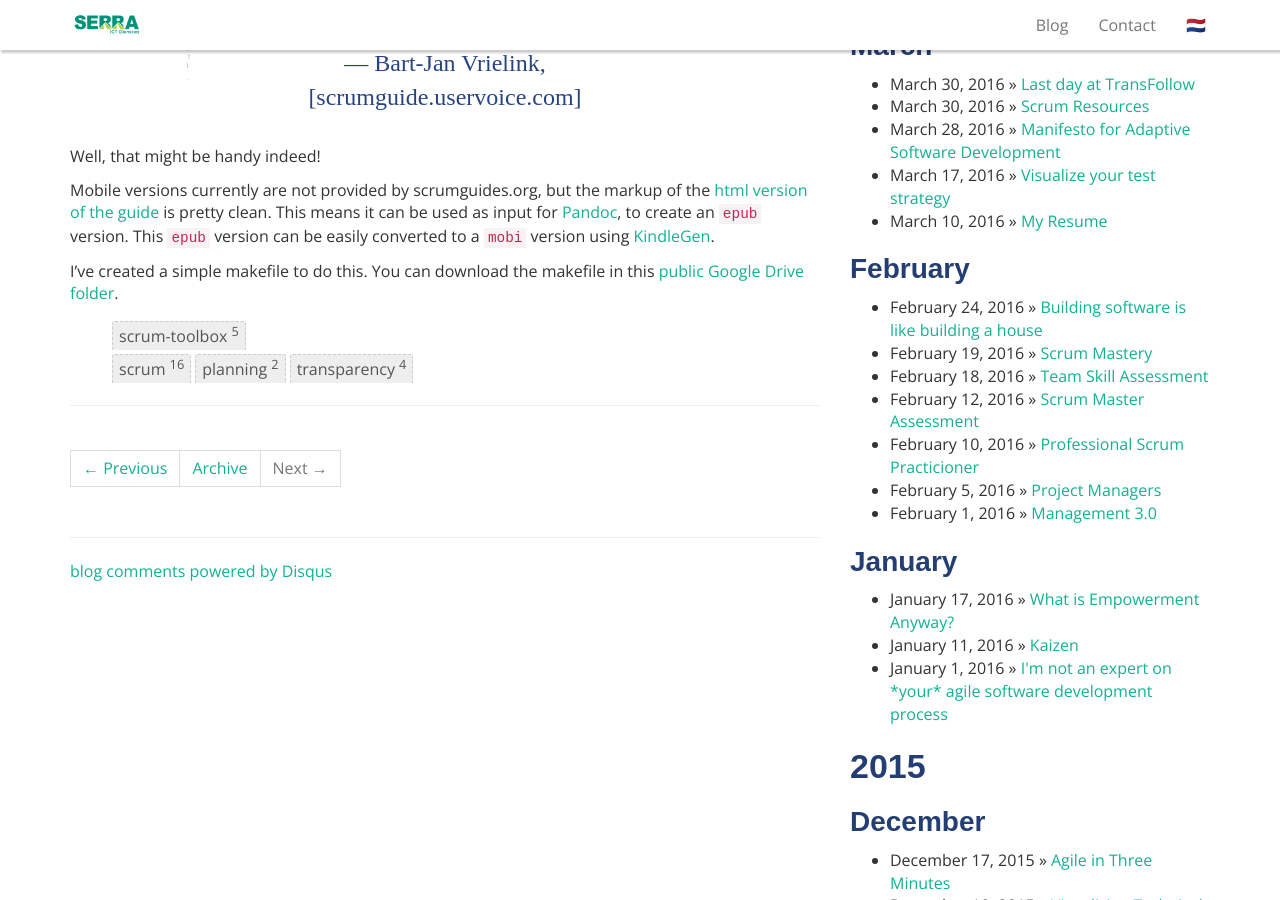
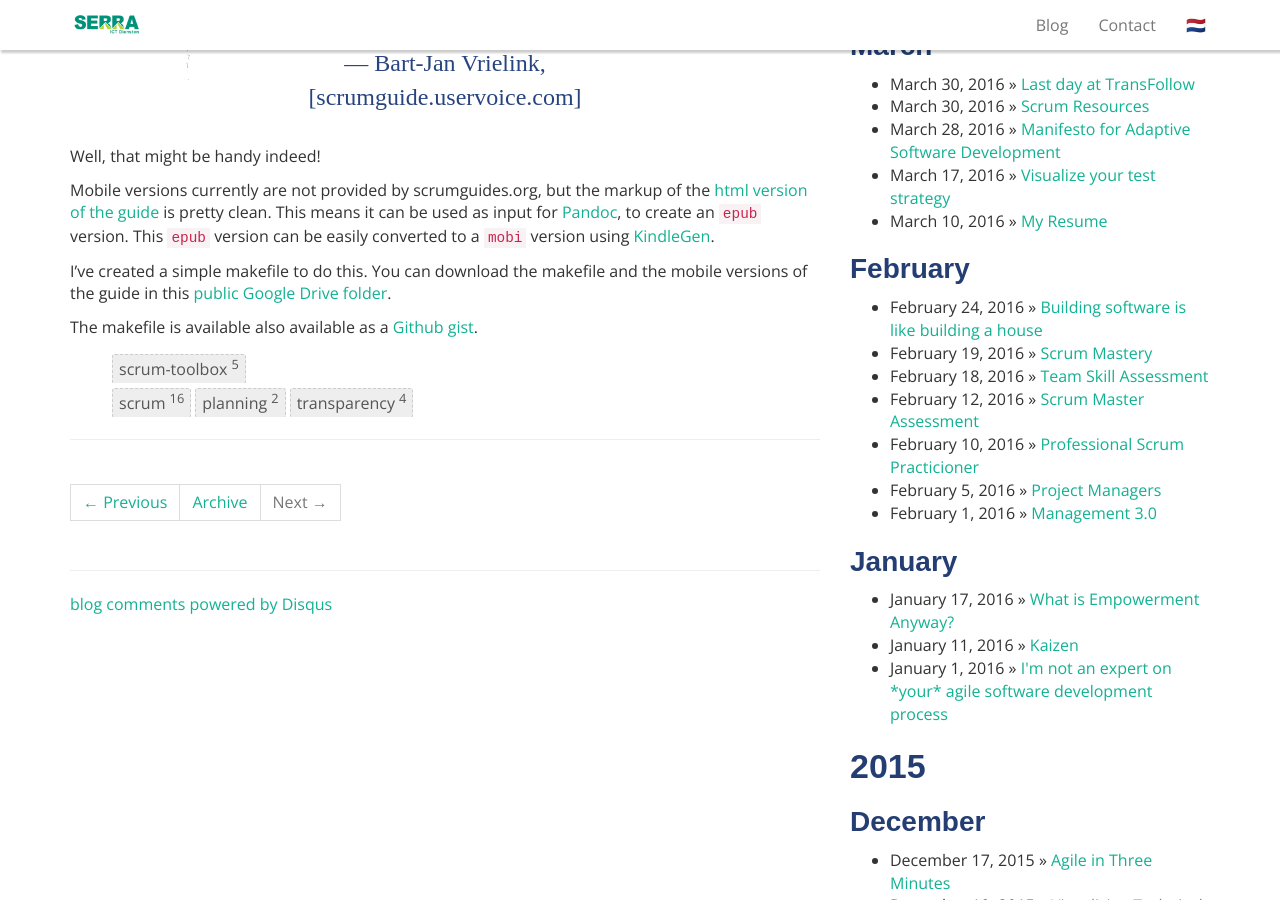
Before and after one commit to serraict/serraict.github.io, a Jekyll site: the page built from _posts/scrum-toolbox/2016-04-08-mobile-scrum-guide.md, in a window 1280 px wide and 900 px high, scrolled down 710 px. Built offline with Jekyll 4.4.1, drawn with Linux system fonts in a browser that asks for light colours; nearby versions of some CDN libraries; some web fonts are replaced; comment, search, counter and statistics services are not loaded.

Commit message:
add mobile versions download and Github Gist

```diff
--- a/_posts/scrum-toolbox/2016-04-08-mobile-scrum-guide.md
+++ b/_posts/scrum-toolbox/2016-04-08-mobile-scrum-guide.md
@@ -25,10 +25,13 @@
 using [KindleGen].
 
 I've created a simple makefile to do this.
-You can download the makefile in this [public Google Drive folder].
+You can download the makefile and the mobile versions of the guide
+in this [public Google Drive folder].
+
+The makefile is available also available as a [Github gist].
 
 
-
+ [Github gist]: https://gist.github.com/serra/e5499e9723410fefe369ad64d643eade
  [public Google Drive folder]: https://drive.google.com/open?id=0B6jUQ8RVhYDgMGNqdkZOLTJSVms
  [KindleGen]: https://www.amazon.com/gp/feature.html?docId=1000765211
  [Pandoc]: http://pandoc.org/
```
